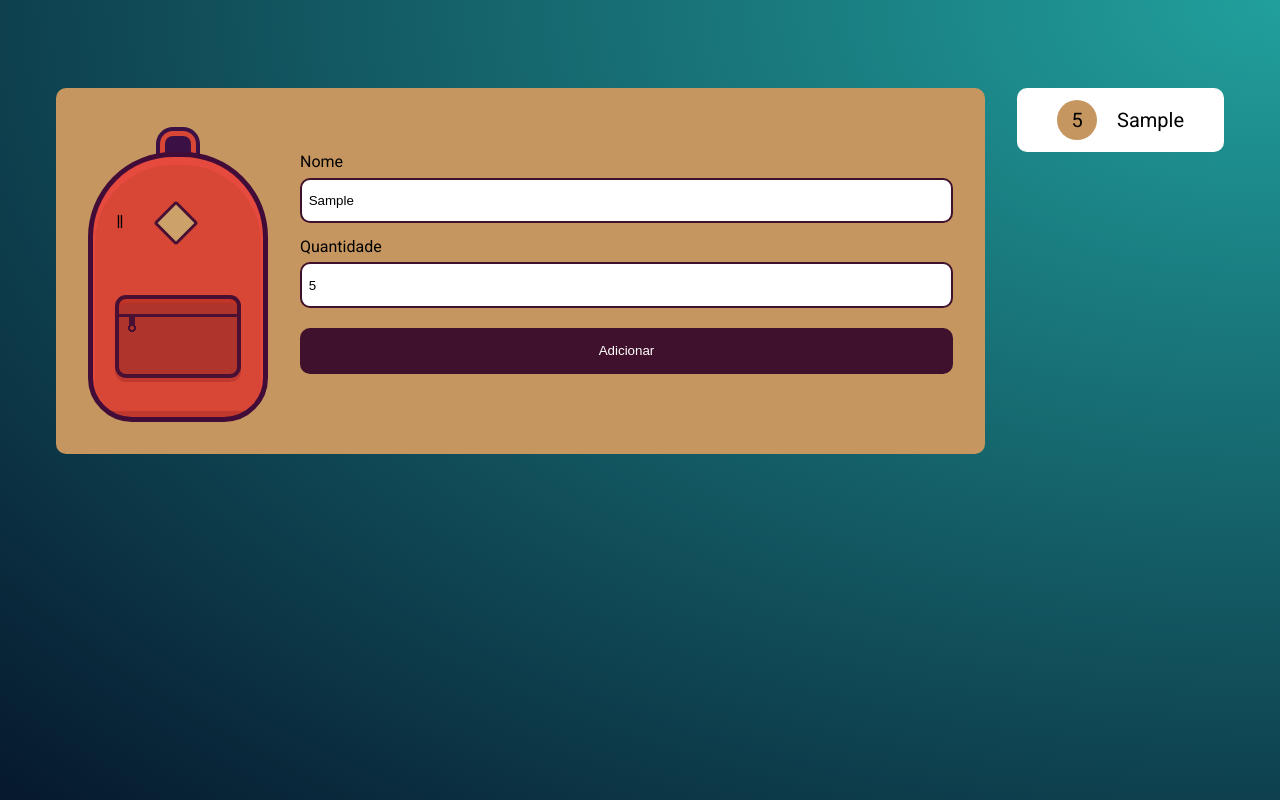
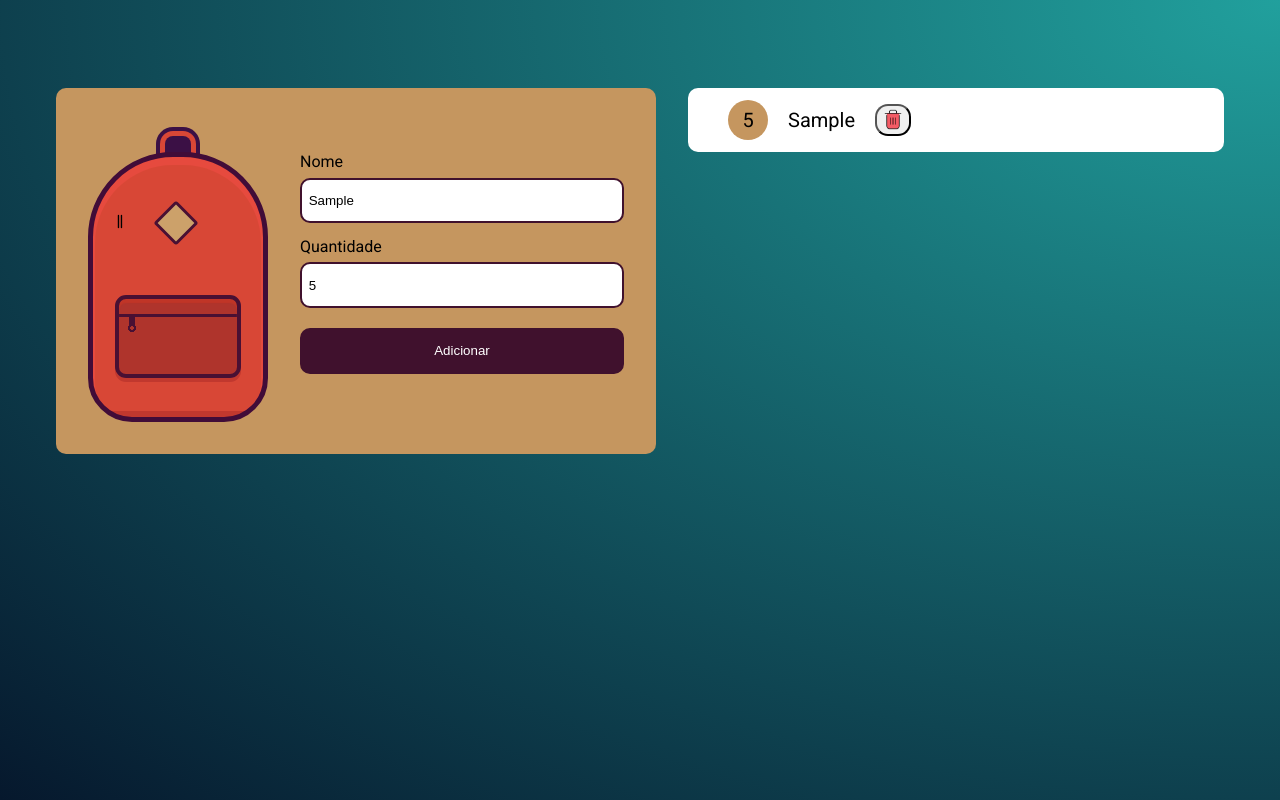
Before and after one commit to cauereple/mochila-de-viagem, a plain HTML site: page index.html in a window 1280 px wide. Both pictures are taken after typing "Sample", "5" into the empty fields and a click on the input "Adicionar". Drawn offline with Linux system fonts and the light colour scheme.

Commit message:
adding the delete button

```diff
--- a/css/style.css
+++ b/css/style.css
@@ -95,7 +95,7 @@ html {
 }
 
 .adicionar p {
-    color: red;
+    color: #c03527;
     padding: 0 40px;
 }
 
@@ -134,3 +134,14 @@ html {
     Background: #C5965F;
     font-weight: 400;
 }
+
+.botao {
+    width: 8%;
+    border-radius: 13px;
+    margin: 0;
+}
+
+.lixeira {
+    padding-top: 2px;
+    width: 100%;
+}
--- a/js/main.js
+++ b/js/main.js
@@ -56,7 +56,6 @@ form.addEventListener("submit", evento => {
 })
 
 function criaElemento(item) {
-
     // <li class="item"><strong>7</strong>Camisa</li>
     const novoItem = document.createElement('li')
     const numeroItem = document.createElement('strong')
@@ -70,6 +69,7 @@ function criaElemento(item) {
     novoItem.appendChild(numeroItem)
     novoItem.innerHTML += item.nome
 
+    novoItem.appendChild(botaoDeleta())
     lista.appendChild(novoItem)
 }
 
@@ -85,3 +85,25 @@ function criaParagrafo() {
 function atualizaElemento(item) {
     document.querySelector("[data-id='"+item.id+"']").innerHTML = item.quantidade
 }
+
+function botaoDeleta() {
+    const elementoBotao = document.createElement('button')
+    const lixeira = document.createElement('img')
+
+    elementoBotao.classList.add("botao")
+    lixeira.classList.add("lixeira")
+
+    lixeira.setAttribute("src", "/img/cesto-de-lixo.png")
+
+    elementoBotao.addEventListener("click", function() {
+        deletaElemento(this.parentNode)
+    })
+
+    elementoBotao.appendChild(lixeira)
+
+    return elementoBotao
+}
+
+function deletaElemento(tag) {
+    tag.remove()
+}
```
Also changed, not shown: img/cesto-de-lixo.png (added).
